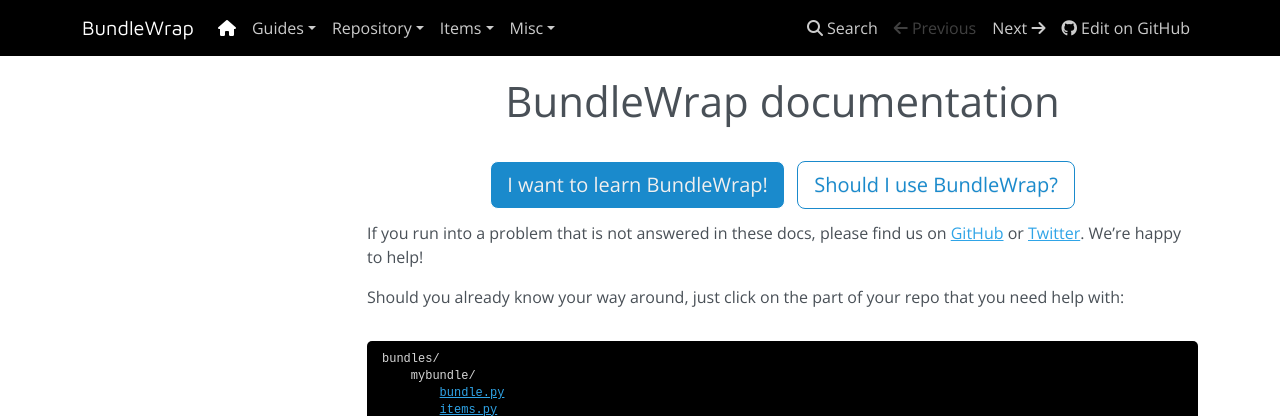
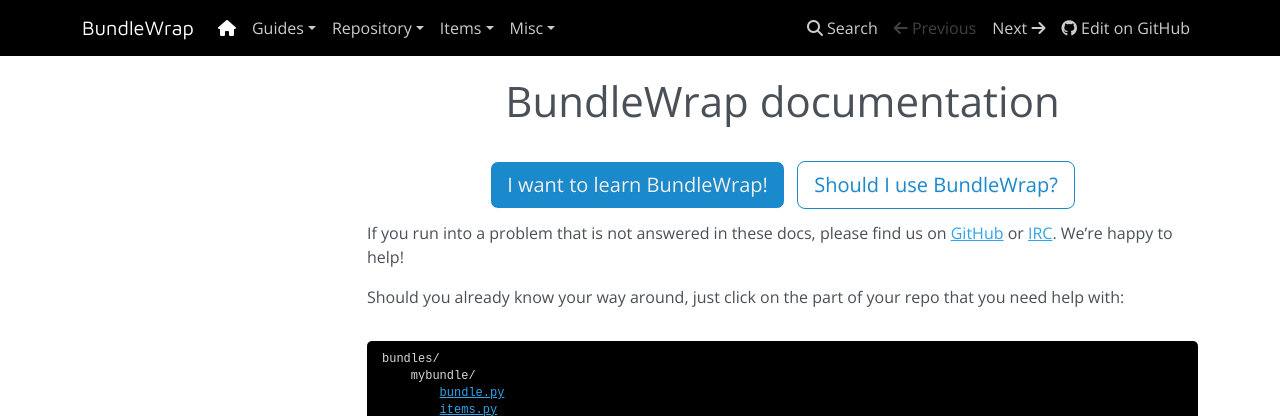
Before and after one commit to bundlewrap/bundlewrap, an MkDocs documentation site: the page built from docs/content/index.md, in a window 1280 px wide. Shown: the top 416 px of the page. Built offline with MkDocs 1.6.1, drawn with Linux system fonts in a browser that asks for light colours; nearby versions of some CDN libraries.

Commit message:
docs: update help options on index page

```diff
--- a/docs/content/index.md
+++ b/docs/content/index.md
@@ -12,7 +12,7 @@
 </div>
 
 If you run into a problem that is not answered in these docs, please
-find us on [GitHub](https://github.com/bundlewrap/bundlewrap/issues) or [Twitter](https://twitter.com/bundlewrap). We’re happy to help!
+find us on [GitHub](https://github.com/bundlewrap/bundlewrap/discussions) or [IRC](irc://irc.libera.chat/bundlewrap). We’re happy to help!
 
 Should you already know your way around, just click on the part of your repo that you need help with:
 
```
